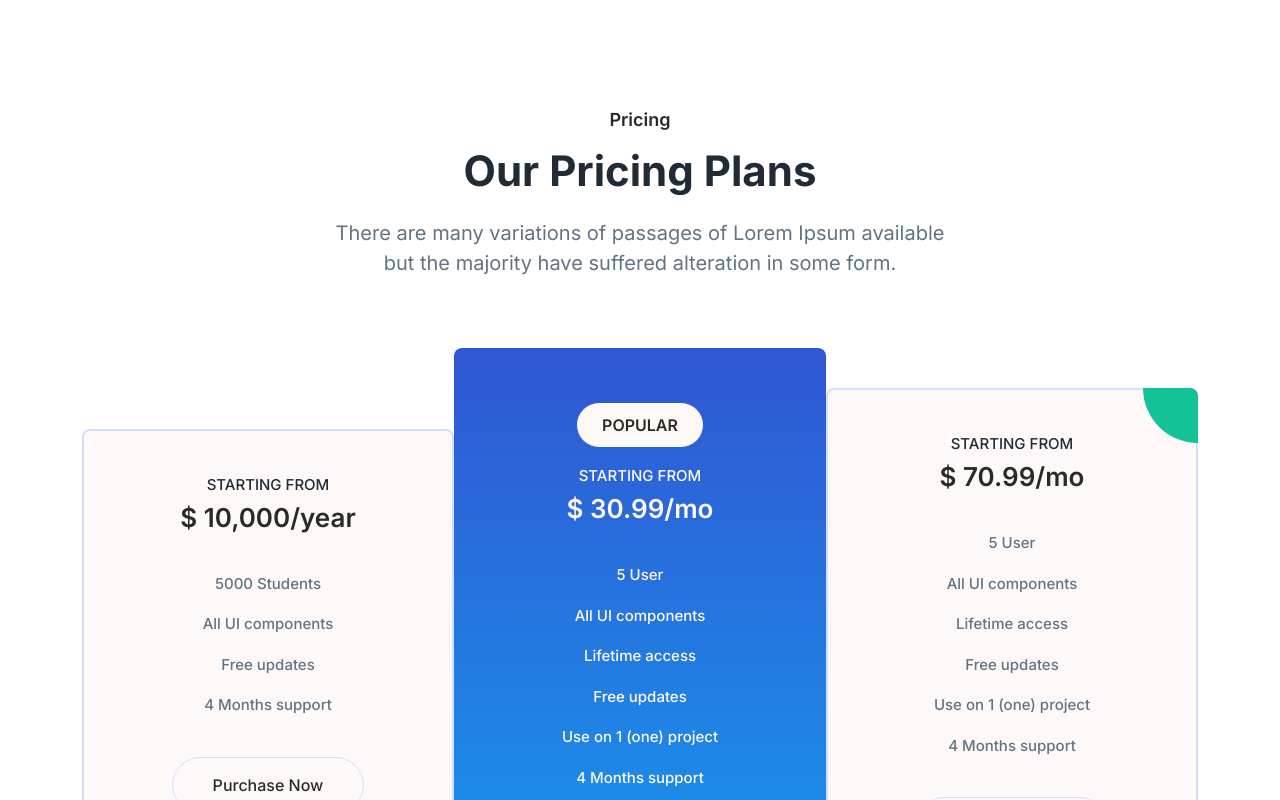
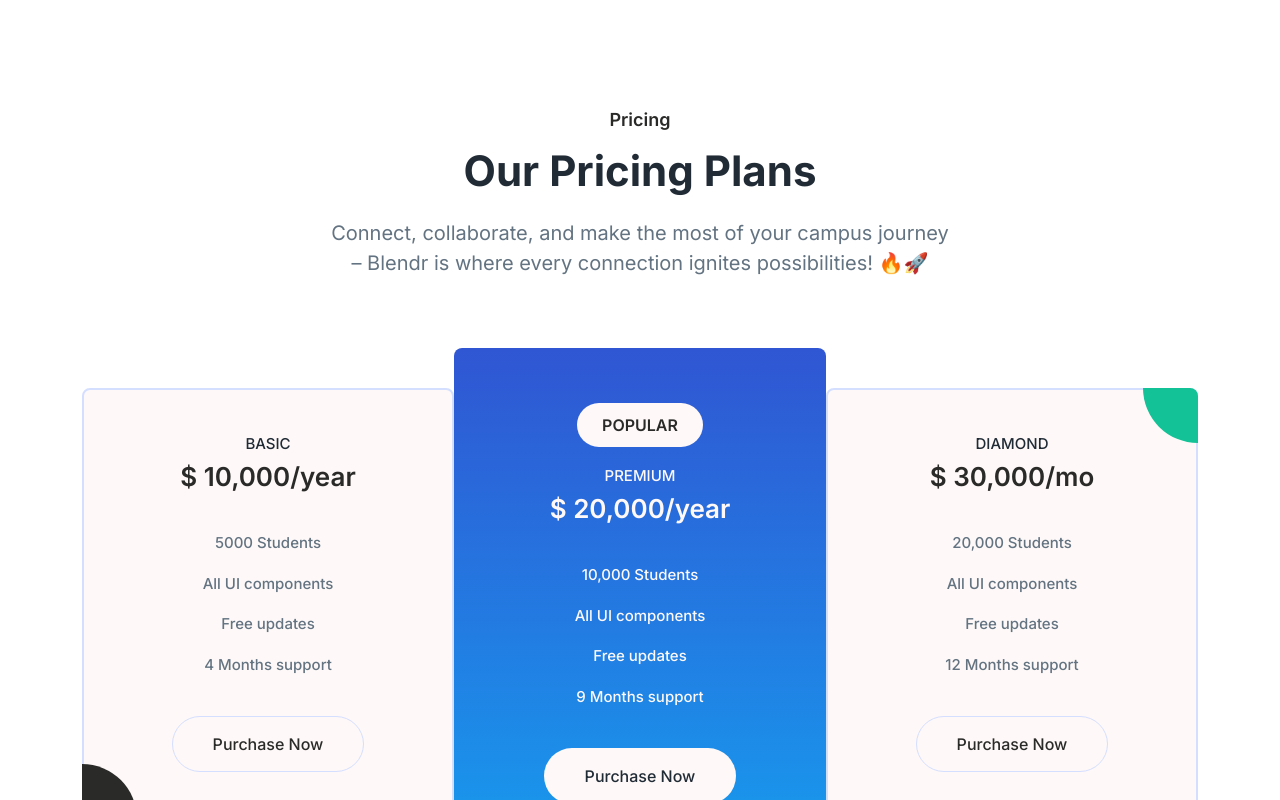
Before and after one commit to blendrsocial/blendrsocial.github.io, a plain HTML site: page index.html in a window 1280 px wide. Shown: the part 2954-3754 px from the top of the page. Drawn offline with Linux system fonts and the light colour scheme.

Commit message:
Updated Index with new Pricing and description

```diff
--- a/index.html
+++ b/index.html
@@ -269,8 +269,7 @@
               <span>Pricing</span>
               <h2>Our Pricing Plans</h2>
               <p>
-                There are many variations of passages of Lorem Ipsum available
-                but the majority have suffered alteration in some form.
+                Connect, collaborate, and make the most of your campus journey – Blendr is where every connection ignites possibilities! 🔥🚀
               </p>
             </div>
           </div>
@@ -283,7 +282,7 @@
               data-wow-delay=".15s"
             >
               <div class="ud-pricing-header">
-                <h3>STARTING FROM</h3>
+                <h3>BASIC</h3>
                 <h4>$ 10,000/year</h4>
               </div>
               <div class="ud-pricing-body">
@@ -308,17 +307,15 @@
             >
               <span class="ud-popular-tag">POPULAR</span>
               <div class="ud-pricing-header">
-                <h3>STARTING FROM</h3>
-                <h4>$ 30.99/mo</h4>
+                <h3>PREMIUM</h3>
+                <h4>$ 20,000/year</h4>
               </div>
               <div class="ud-pricing-body">
                 <ul>
-                  <li>5 User</li>
+                  <li>10,000 Students</li>
                   <li>All UI components</li>
-                  <li>Lifetime access</li>
                   <li>Free updates</li>
-                  <li>Use on 1 (one) project</li>
-                  <li>4 Months support</li>
+                  <li>9 Months support</li>
                 </ul>
               </div>
               <div class="ud-pricing-footer">
@@ -334,17 +331,15 @@
               data-wow-delay=".15s"
             >
               <div class="ud-pricing-header">
-                <h3>STARTING FROM</h3>
-                <h4>$ 70.99/mo</h4>
+                <h3>DIAMOND</h3>
+                <h4>$ 30,000/mo</h4>
               </div>
               <div class="ud-pricing-body">
                 <ul>
-                  <li>5 User</li>
+                  <li>20,000 Students</li>
                   <li>All UI components</li>
-                  <li>Lifetime access</li>
                   <li>Free updates</li>
-                  <li>Use on 1 (one) project</li>
-                  <li>4 Months support</li>
+                  <li>12 Months support</li>
                 </ul>
               </div>
               <div class="ud-pricing-footer">
```
